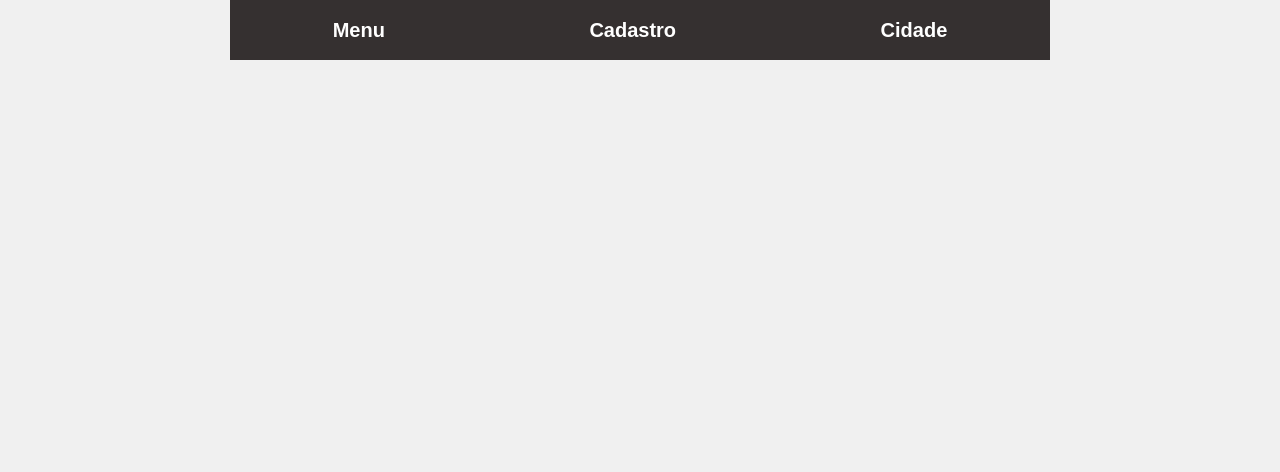
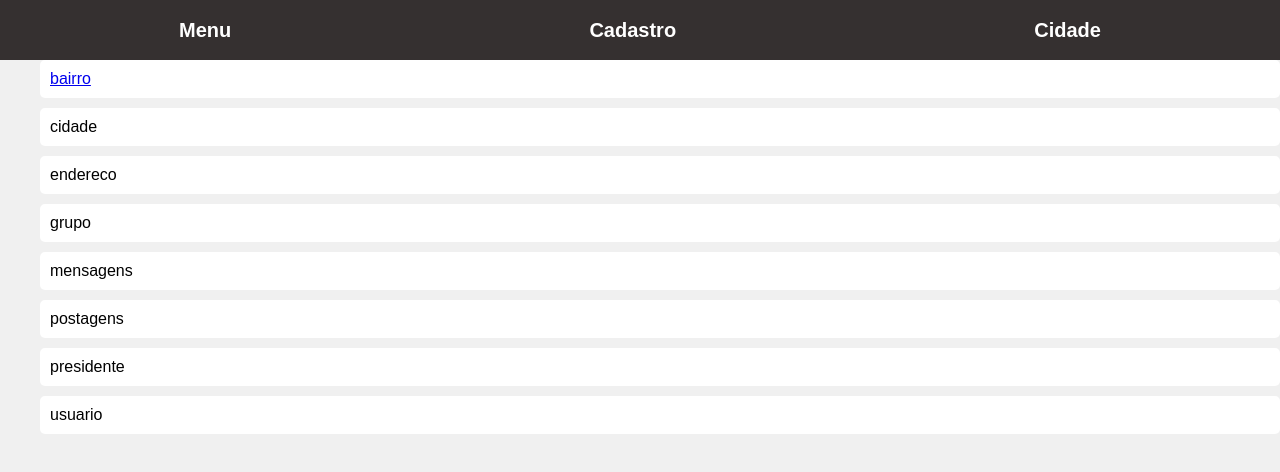
Before and after one commit to JPandini/CIMA-painel_de_controle, a React (Create React App) app: page / in a window 1280 px wide. Shown: the top 472 px of the page. Built offline with nearby package versions, Linux system fonts and the light colour scheme.

Commit message:
homePrimeiraAlteração

```diff
--- /dev/null
+++ b/src/pages/Home/home.css
@@ -0,0 +1,20 @@
+.lista-banco{
+    margin: 0;
+    list-style-type: none;
+}
+
+.lista-bairro,
+.lista-cidade,
+.lista-endereco,
+.lista-grupo,
+.lista-mensagens,
+.lista-postagens,
+.lista-presidente,
+.lista-usuario
+{
+  background-color: #fff;
+  padding: 10px;
+  margin-bottom: 10px;
+  border-radius: 5px;
+
+}
--- /dev/null
+++ b/src/pages/Home/index.js
@@ -0,0 +1,21 @@
+import React from "react";
+import { Link } from "react-router-dom";
+import './home.css'
+
+function Home()  {
+
+    return(
+        <ul className="lista-banco">
+            <li className="lista-bairro"><Link>bairro</Link></li>
+            <li className="lista-cidade">cidade</li>
+            <li className="lista-endereco">endereco</li>
+            <li className="lista-grupo">grupo</li>
+            <li className="lista-mensagens">mensagens</li>
+            <li className="lista-postagens">postagens</li>
+            <li className="lista-presidente">presidente</li>
+            <li className="lista-usuario">usuario</li>
+        </ul>
+    );
+}
+
+export default Home;
--- a/src/pages/Listar/index.js
+++ b/src/pages/Listar/index.js
@@ -44,20 +44,21 @@ function ClientList() {
 
 
   return (
-    <div>
-      <h1>Lista de Clientes</h1>
-      <div>
+    <div className="client-list-container">
+      <h1 className="main-heading">Lista de Clientes</h1>
+      <div className="client-list-container">
         <input
           type="text"
           placeholder="Pesquisar por nome"
           value={searchNome}
           onChange={(e) => setSearchNome(e.target.value)}
+          className="search-input"
         />
-        <button onClick={() => setSearchNome('')}>Limpar</button>
+        <button onClick={() => setSearchNome('')} className="clear-button">Limpar</button>
       </div>
-      <ul>
+      <ul className="client-list">
         {filteredClientes.map(cliente => (
-          <article key={cliente.id}>
+          <article key={cliente.id} className="client-item">
             <li className='nome'> {cliente.id} - {cliente.nome}</li>
             <Link className='link-update' to={`/update/${cliente.id}`}>Update</Link>
             <button className='link-delete' onClick={() => handleDelete(cliente.id)}>Deletar</button>
--- a/src/pages/Listar/style.css
+++ b/src/pages/Listar/style.css
@@ -3,23 +3,23 @@ body {
   background-color: #f0f0f0;
 }
 
-h1 {
+.main-heading {
   color: #333;
 }
 
-div {
+.client-list-container{
   margin: 0 auto;
   width: 80%;
 }
 
-input {
+.search-input {
   padding: 10px;
   margin-bottom: 10px;
   border-radius: 5px;
   border: none;
 }
 
-button {
+.link-delete {
   padding: 10px;
   margin-left: 10px;
   border-radius: 5px;
@@ -27,11 +27,11 @@ button {
   cursor: pointer;
 }
 
-ul {
+.client-list {
   list-style-type: none;
 }
 
-li {
+.nome {
   background-color: #fff;
   padding: 20px;
   margin-bottom: 10px;
--- a/src/routes.js
+++ b/src/routes.js
@@ -1,10 +1,12 @@
 import { BrowserRouter, Routes, Route } from "react-router-dom";
 
+import Home from "./pages/Home"
 import ClientList from "./pages/Listar";
 import Cadastro from "./pages/Cadastro";
 import ListaId from "./pages/ListaId";
 import UpdatePage from "./pages/Up";
 import DeletePage from "./pages/Delete";
+
 
 import Header from "./components/Header";
 
@@ -14,7 +16,7 @@ return(
 <BrowserRouter>
 <Header/>
     <Routes>
-
+        <Route path="/" element={ <Home/> }/>
         <Route path="/listar" element={ <ClientList/> }/>
         <Route path="/cadastro" element={ <Cadastro/> }/>
         <Route path="/lista/:id" element={ <ListaId/> }/>
```
